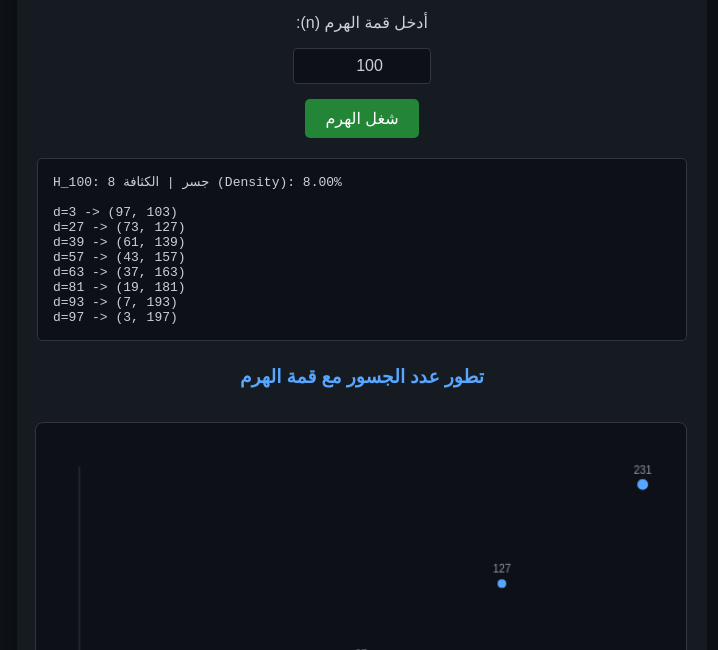
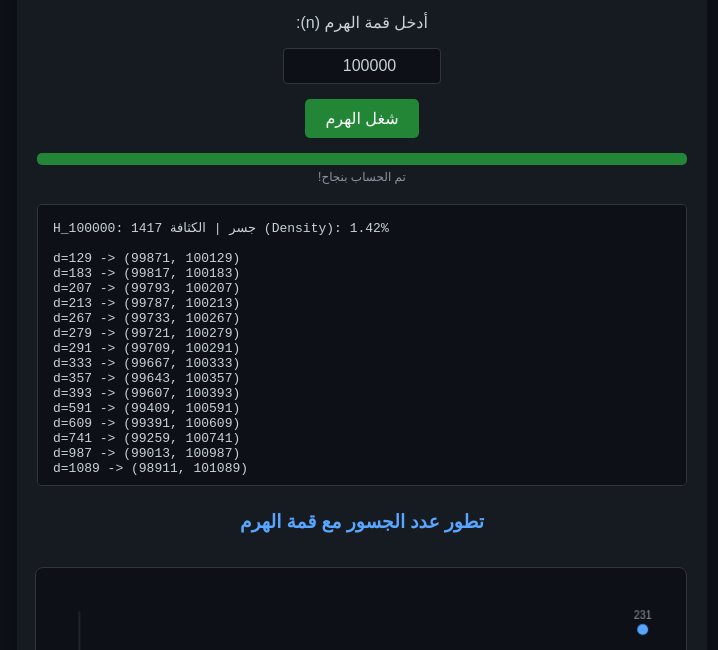
Before and after one commit to lusi250285-coder/Omega-h, a plain HTML site: page index.html in a window 1280 px wide. Both pictures are taken after a click on the button "شغل الهرم". Shown: the part 150-800 px from the top of the page, without its empty margins (278-996 px from the left). Drawn offline with Linux system fonts and the light colour scheme.

Commit message:
Enhance simulation UI with progress bar and input update
Updated input field for apex value and added progress bar elements to the simulation interface.

```diff
--- a/index.html
+++ b/index.html
@@ -10,6 +10,7 @@ body{font-family:Arial;background:#0d1117;color:#c9d1d9;text-align:center;paddin
 h1{color:#58a6ff}
 button{background:#238636;color:white;border:none;padding:10px 20px;font-size:16px;border-radius:5px;cursor:pointer;margin-top:15px}
 button:hover{background:#2ea043}
+button:disabled{background:#30363d;color:#8b949e;cursor:not-allowed}
 .lang-btn{position:absolute;top:15px;left:15px;background:#30363d;padding:5px 10px;font-size:12px;margin:0}
 #results{margin-top:20px;text-align:left;background:#0d1117;padding:15px;border-radius:5px;font-family:monospace;white-space:pre-wrap;max-height:250px;overflow-y:auto;border:1px solid #30363d}
 canvas{background:#0d1117;border-radius:8px;margin-top:15px;width:100%;border:1px solid #30363d}
@@ -17,6 +18,10 @@ canvas{background:#0d1117;border-radius:8px;margin-top:15px;width:100%;border:1p
 html[dir="ltr"] .theory-box, html[dir="ltr"] details { text-align: left; }
 summary{cursor:pointer;color:#58a6ff;font-weight:bold;font-size:1.1em;outline:none}
 .wp-section{margin-top:12px;border-top:1px solid #21262d;padding-top:10px}
+/* Progress Bar Styles */
+#progress-container{width:100%;background:#30363d;border-radius:5px;margin-top:15px;display:none;overflow:hidden;height:12px}
+#progress-bar{width:0%;height:100%;background:#238636;transition:width 0.2s}
+#progress-text{font-size:12px;color:#8b949e;margin-top:5px}
 </style>
 </head>
 <body>
@@ -27,9 +32,15 @@ summary{cursor:pointer;color:#58a6ff;font-weight:bold;font-size:1.1em;outline:no
 <p><strong id="t-subtitle">لغة هرم H:</strong> <span id="t-desc">إطار بنائي لدراسة الأعداد الأولية بلا لانهاية فعلية.</span></p>
 
 <p id="t-input-label">أدخل قمة الهرم (n):</p>
-<input type="number" id="apexInput" value="100" min="2" max="10000000" style="padding:8px;font-size:16px;width:120px;background:#0d1117;color:#c9d1d9;border:1px solid #30363d;border-radius:4px;text-align:center">
+<input type="number" id="apexInput" value="100000" min="2" max="10000000" style="padding:8px;font-size:16px;width:140px;background:#0d1117;color:#c9d1d9;border:1px solid #30363d;border-radius:4px;text-align:center">
 <br>
 <button onclick="runSimulation()" id="t-btn">شغل الهرم</button>
+
+<div id="progress-container">
+  <div id="progress-bar"></div>
+</div>
+<div id="progress-text"></div>
+
 <div id="results" style="text-align: left;" dir="ltr">اضغط على الزر لعرض النتائج...</div>
 
 <h3 style="color:#58a6ff;margin-top:25px" id="t-chart-title">تطور عدد الجسور مع قمة الهرم</h3>
@@ -91,7 +102,9 @@ const translations = {
         wpS3T: "3. النتائج التجريبية والكثافة",
         wpS3B: "ترتفع الجسور من 2 عند H_10 إلى 70,730 جسراً عند H_10,000,000، بينما تنخفض الكثافة (Bridges / n) بسلاسة من 20% إلى 0.70% وفق نمط لوغاريتمي منتظم.",
         wpS4T: "4. الخلاصة",
-        wpS4B: "توفر لغة هرم H أساساً منتهياً وبنائياً وقابلاً للاختبار الحسابي لدراسة تماثل الأعداد الأولية دون الاعتماد على اللانهايات المكتملة."
+        wpS4B: "توفر لغة هرم H أساساً منتهياً وبنائياً وقابلاً للاختبار الحسابي لدراسة تماثل الأعداد الأولية دون الاعتماد على اللانهايات المكتملة.",
+        calculating: "جاري الحساب في الخلفية...",
+        done: "تم الحساب بنجاح!"
     },
     en: {
         dir: "ltr",
@@ -116,7 +129,9 @@ const translations = {
         wpS3T: "3. Empirical Results & Density",
         wpS3B: "Bridges grow from 2 at H_10 to 70,730 at H_10,000,000, while density (Bridges / n) smoothly decays from 20% to 0.70% following a logarithmic-like pattern.",
         wpS4T: "4. Conclusion",
-        wpS4B: "Pyramid H provides a finite, constructive, and computationally testable foundation to study prime symmetry without relying on completed infinities."
+        wpS4B: "Pyramid H provides a finite, constructive, and computationally testable foundation to study prime symmetry without relying on completed infinities.",
+        calculating: "Calculating in background...",
+        done: "Calculation completed successfully!"
     }
 };
 
@@ -154,6 +169,27 @@ function toggleLanguage() {
     }
 }
 
+function runSimulation() {
+    const n = parseInt(document.getElementById('apexInput').value);
+    if (isNaN(n) || n < 2) {
+        alert(currentLang === 'ar' ? 'المرجو إدخال عدد صحيح أكبر من أو يساوي 2' : 'Please enter an integer >= 2');
+        return;
+    }
+
+    const btn = document.getElementById('t-btn');
+    const progressContainer = document.getElementById('progress-container');
+    const progressBar = document.getElementById('progress-bar');
+    const progressText = document.getElementById('progress-text');
+    const resDiv = document.getElementById('results');
+
+    btn.disabled = true;
+    progressContainer.style.display = 'block';
+    progressBar.style.width = '10%';
+    progressText.innerText = translations[currentLang].calculating;
+    resDiv.innerText = "...";
+
+    // إنشاء Web Worker بطريقة Blob لتفادي الحاجة لملف خارجي إضافي
+    const workerCode = `
         function isPrime(num) {
             if (num < 2) return false;
             if (num === 2) return true;
@@ -164,24 +200,38 @@ function isPrime(num) {
             return true;
         }
 
-function runSimulation() {
-    const n = parseInt(document.getElementById('apexInput').value);
-    if (isNaN(n) || n < 2) {
-        alert(currentLang === 'ar' ? 'المرجو إدخال عدد صحيح أكبر من أو يساوي 2' : 'Please enter an integer >= 2');
-        return;
-    }
+        self.onmessage = function(e) {
+            const n = e.data;
+            let bridges = [];
+            let step = Math.max(1, Math.floor(n / 10));
 
-    let bridges = [];
             for (let d = 0; d < n; d++) {
                 let p1 = n - d;
                 let p2 = n + d;
                 if (isPrime(p1) && isPrime(p2)) {
                     bridges.push({ d, p1, p2 });
                 }
+                if (d % step === 0) {
+                    let percent = Math.floor((d / n) * 90);
+                    self.postMessage({ type: 'progress', percent: percent });
                 }
+            }
+            self.postMessage({ type: 'done', bridges: bridges });
+        };
+    `;
 
+    const blob = new Blob([workerCode], { type: 'application/javascript' });
+    const worker = new Worker(URL.createObjectURL(blob));
+
+    worker.onmessage = function(e) {
+        if (e.data.type === 'progress') {
+            progressBar.style.width = e.data.percent + '%';
+        } else if (e.data.type === 'done') {
+            progressBar.style.width = '100%';
+            progressText.innerText = translations[currentLang].done;
+
+            const bridges = e.data.bridges;
             let density = ((bridges.length / n) * 100).toFixed(2);
-    let resDiv = document.getElementById('results');
 
             let output = currentLang === 'ar'
                 ? `H_${n}: ${bridges.length} جسر | الكثافة (Density): ${density}%\n\n`
@@ -197,6 +247,12 @@ function runSimulation() {
             }
 
             resDiv.innerText = output;
+            btn.disabled = false;
+            worker.terminate();
+        }
+    };
+
+    worker.postMessage(n);
 }
 
 window.onload = function() {
```
Lines whose indentation alone changed are shown as unchanged.
